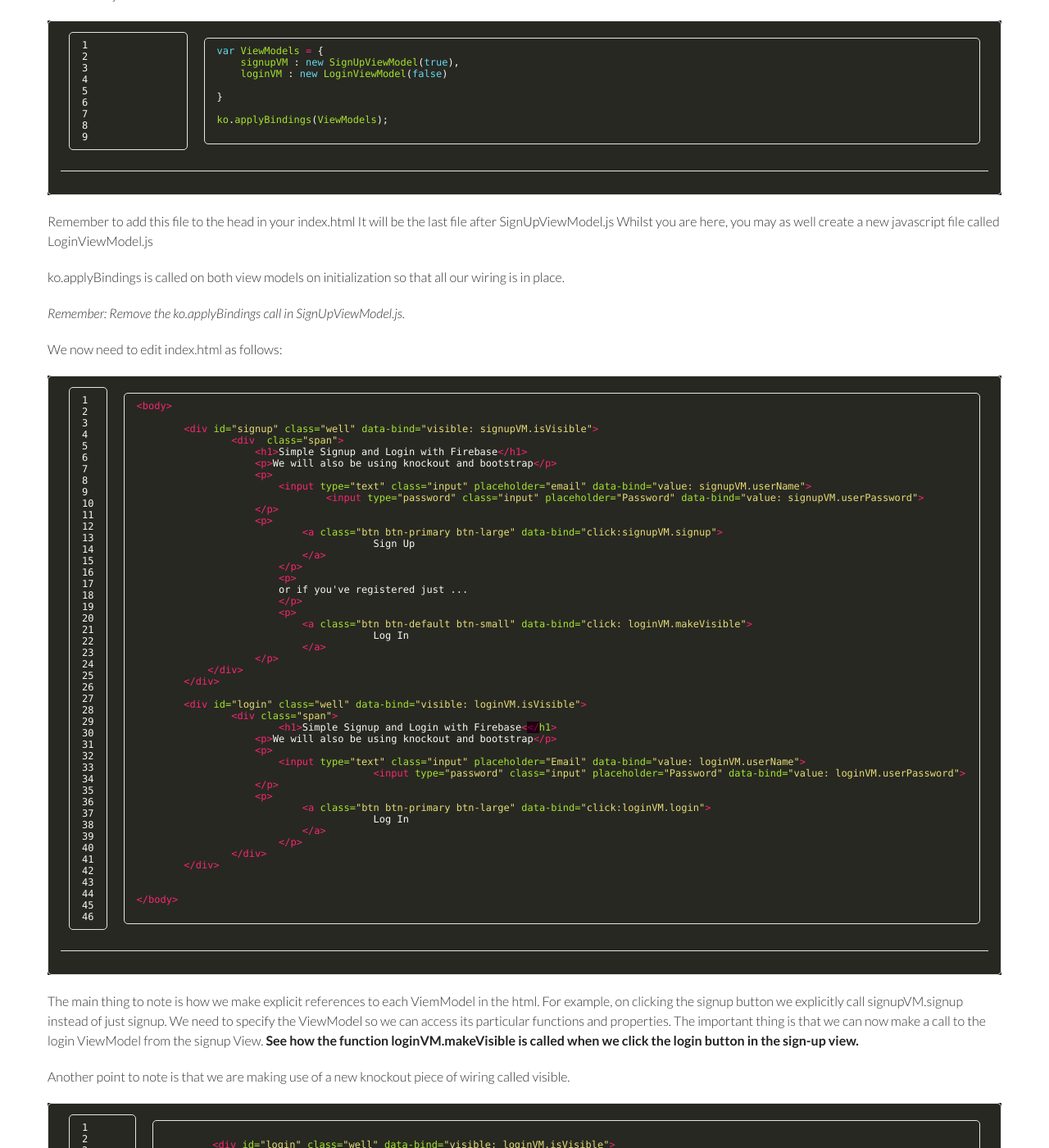
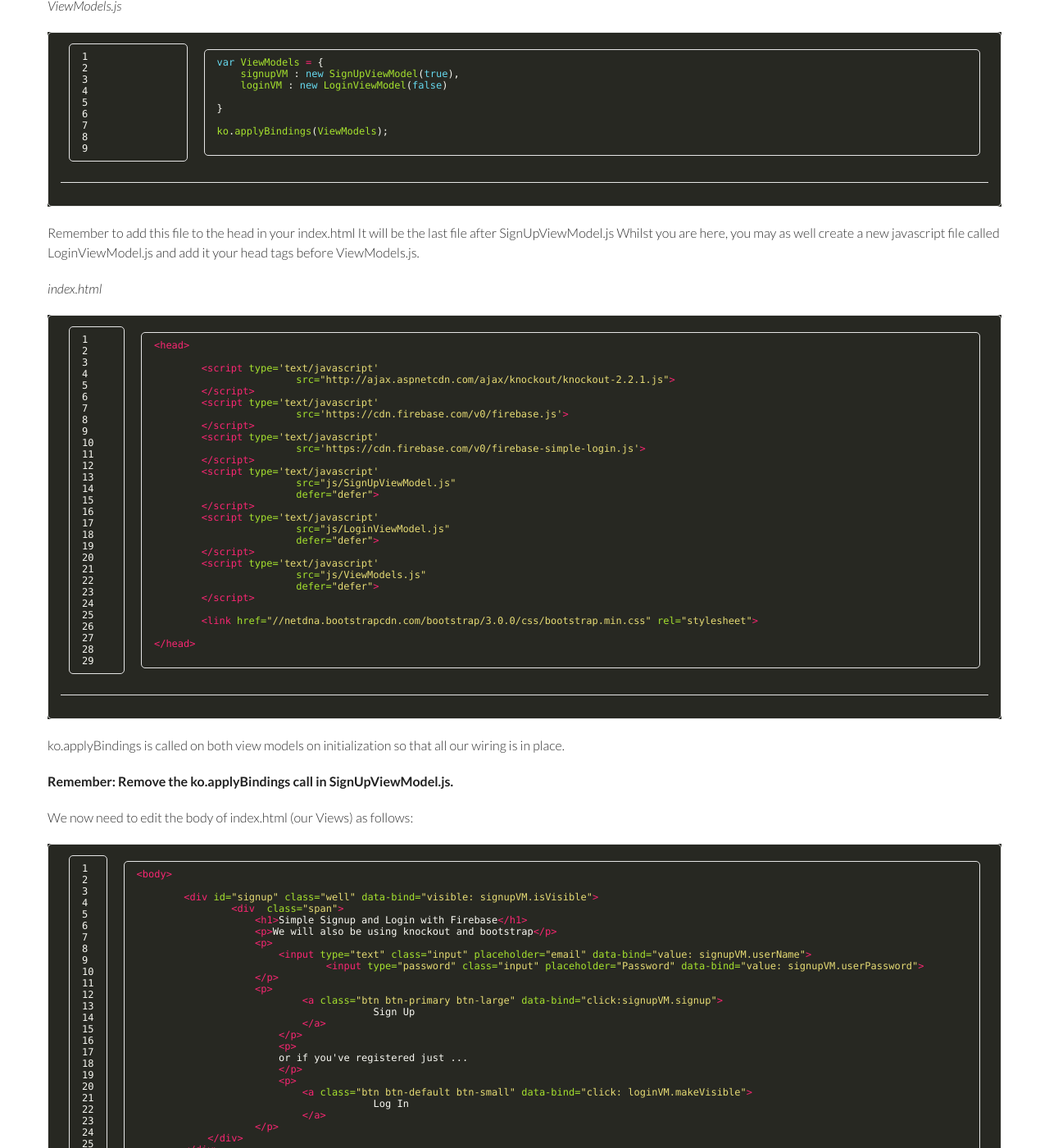
Before and after one commit to nigelkelly/nigelkelly.github.io, a Jekyll site: the page built from super-simple-signup-and-signin-with-firebase-and-knockout.md, in a window 1280 px wide and 1400 px high, scrolled down 5170 px. Shown: the whole window at 82% size. Built offline with Jekyll 4.4.1, drawn with Linux system fonts in a browser that asks for light colours; Markdown is read by kramdown in place of the engine named in the settings; a script that is not in the unit is left out; comment, search, counter and statistics services are not loaded; some of the changed text lies outside the part shown.

Commit message:
final edi :q

````diff
--- a/super-simple-signup-and-signin-with-firebase-and-knockout.md
+++ b/super-simple-signup-and-signin-with-firebase-and-knockout.md
@@ -10,11 +10,11 @@ excerpt: In this tutorial you will learn how to set up an effective registration
 *19 Sept 2013*
 ## Firebase signup and login tutorial
 
-In this tutorial you will learn how to set up an effective registration and authentication process for your web app using Firebase, Knockout and Twitter Bootstrap.... and..... that's it. No backend mysql database, apache web server, ubuntu linux or ruby scripting is required. You just need to know javascript. You don't even need to know node. We will be using normal javascript. No npm or requirejs is required;) It is a nobackend app.
+In this tutorial you will learn how to set up an effective registration and authentication process for your web app using Firebase, Knockout and Twitter Bootstrap.... and..... that's it. No backend mysql database, apache web server, ubuntu linux or ruby scripting is required. You just need to know javascript. You don't even need to know nodejs, npm or requirejs. There really is no back end and it is simple to build.
 
-Here is a demo of the app with authentication working on Google App Engine:
+Here is a working demo of the what you will develop with full authentication working on Google App Engine:
 
-[Working DEMO of the App. Check it out!](https://firebase-signup-signin.appspot.com/)
+[Working DEMO of Firebase sign-up and sign-in authentication. Check it out!](https://firebase-signup-signin.appspot.com/)
 
 ### Setting up index.html
 
@@ -24,7 +24,7 @@ So here are the scripts we need:
 
 * Knockout - so I can bind my application memory to my html view in an organised and simple way
 * Firebase - so I can access a database in the cloud that talks easily with my javascript
-* FirebaseAuth - so I can setup user signup and login really easily
+* Firebase-simple-login - so I can setup user signup and login really easily
 * My own view models - the ko wiring from js to the html views
 
 And then throw in bootstrap so it will look presentable.
@@ -222,13 +223,47 @@ ko.applyBindings(ViewModels);
 
 ```
 
-Remember to add this file to the head in your index.html It will be the last file after SignUpViewModel.js Whilst you are here, you may as well create a new javascript file called LoginViewModel.js
+Remember to add this file to the head in your index.html It will be the last file after SignUpViewModel.js Whilst you are here, you may as well create a new javascript file called LoginViewModel.js and add it your head tags before ViewModels.js.
+
+*index.html*
+
+```html
+
+<head>
+
+	<script type='text/javascript'
+			src="http://ajax.aspnetcdn.com/ajax/knockout/knockout-2.2.1.js">
+	</script>
+	<script type='text/javascript'
+			src='https://cdn.firebase.com/v0/firebase.js'>
+	</script>
+	<script type='text/javascript'
+			src='https://cdn.firebase.com/v0/firebase-simple-login.js'>
+	</script>
+	<script type='text/javascript'
+			src="js/SignUpViewModel.js"
+			defer="defer">
+	</script>
+	<script type='text/javascript'
+			src="js/LoginViewModel.js"
+			defer="defer">
+	</script>
+	<script type='text/javascript'
+			src="js/ViewModels.js"
+			defer="defer">
+	</script>
+
+	<link href="//netdna.bootstrapcdn.com/bootstrap/3.0.0/css/bootstrap.min.css" rel="stylesheet">
+
+</head>
+
+```
 
 ko.applyBindings is called on both view models on initialization so that all our wiring is in place.
 
-*Remember: Remove the ko.applyBindings call in SignUpViewModel.js.*
+**Remember: Remove the ko.applyBindings call in SignUpViewModel.js.**
 
-We now need to edit index.html as follows:
+We now need to edit the body of index.html (our Views) as follows:
 
 ```html
 
@@ -279,7 +314,7 @@ We now need to edit index.html as follows:
 
 ```
 
-The main thing to note is how we make explicit references to each ViemModel in the html. For example, on clicking the signup button we explicitly call signupVM.signup instead of just signup. We need to specify the ViewModel so we can access its particular functions and properties. The important thing is that we can now make a call to the login ViewModel from the signup View. **See how the function loginVM.makeVisible is called when we click the login button in the sign-up view.**
+The main thing to note is how we make explicit references to each Viem Model in the html. For example, on clicking the signup button we explicitly call signupVM.signup instead of just signup. We need to specify the View Model so we can access its particular functions and properties. The important thing is that we can now make a call to the login View Model from the signup View. **See how the function loginVM.makeVisible is called when we click the login button in the sign-up view.**
 
 Another point to note is that we are making use of a new knockout piece of wiring called visible.
 
@@ -353,7 +391,7 @@ var LoginViewModel = function(makeLoginViewVisible) {
 
 ```
 
-The code for LoginViewModel.js is very similar to SignUpViewModel.js The main difference is the way we use authClient. When we first create we supply with a callback function that will handle our login request. When we were signing up we did not need these. Also when the user clicks the login button a call is made to authClient.login(...) as opposed to authClient.createUser(...) that fires on clicking the sign-up button.
+The code for LoginViewModel.js is very similar to SignUpViewModel.js The main difference is the way we use authClient. When we first create authClient we supply it with a callback function that will handle our login request. For signing up our callback function was blank. Also when the user clicks the login button a call is made to authClient.login(...) as opposed to authClient.createUser(...) that fires on clicking the sign-up button.
 
 Another key point is to do with multiple view models. Communications between view models is not just limited to HTML we can also make calls between view models in javascript. Look at the code for self.makeVisible()
 
````
Also changed, not shown: other parts of super-simple-signup-and-signin-with-firebase-and-knockout.md (+8 -4 lines).
